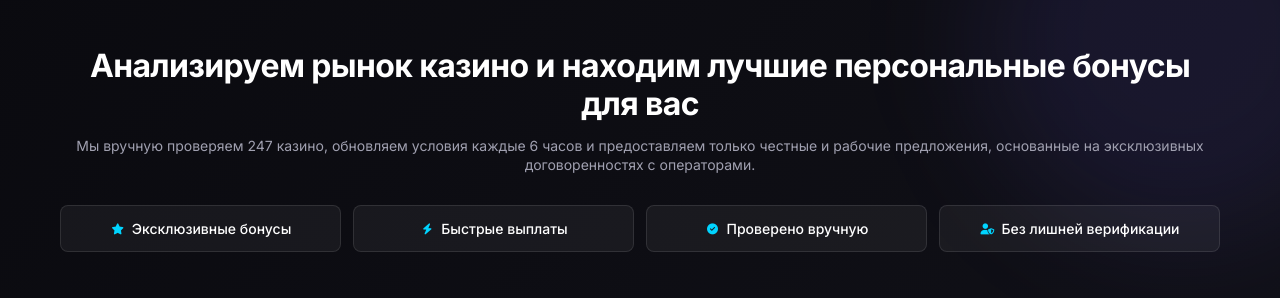
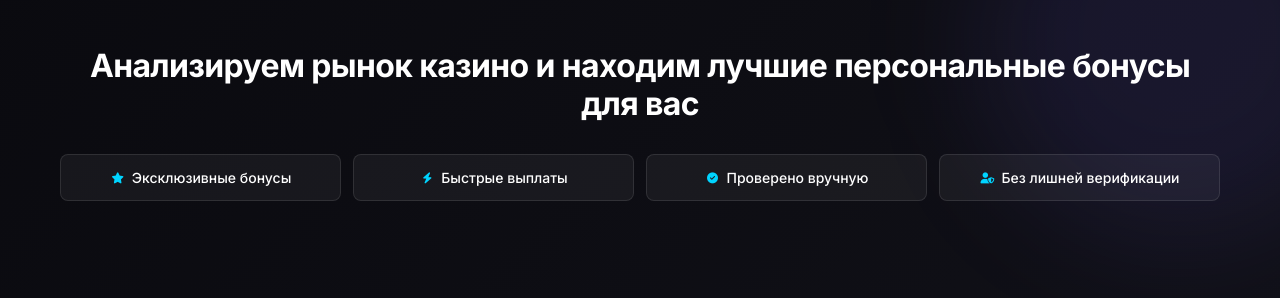
Before and after one commit to Yusmvv/testcas1, a plain HTML site: page index.html in a window 1280 px wide. Shown: the part 63-361 px from the top of the page. Drawn offline with Linux system fonts and the light colour scheme.

Commit message:
Update index.html

```diff
--- a/index.html
+++ b/index.html
@@ -1280,7 +1280,6 @@
         <section class="hero" id="hero">
             <div class="section-header">
                 <h1 class="hero-title">Анализируем рынок казино и находим лучшие персональные бонусы для вас</h1>
-                <p class="hero-description">Мы вручную проверяем 247 казино, обновляем условия каждые 6 часов и предоставляем только честные и рабочие предложения, основанные на эксклюзивных договоренностях с операторами.</p>
             </div>
 
             <div class="capsules">
```
